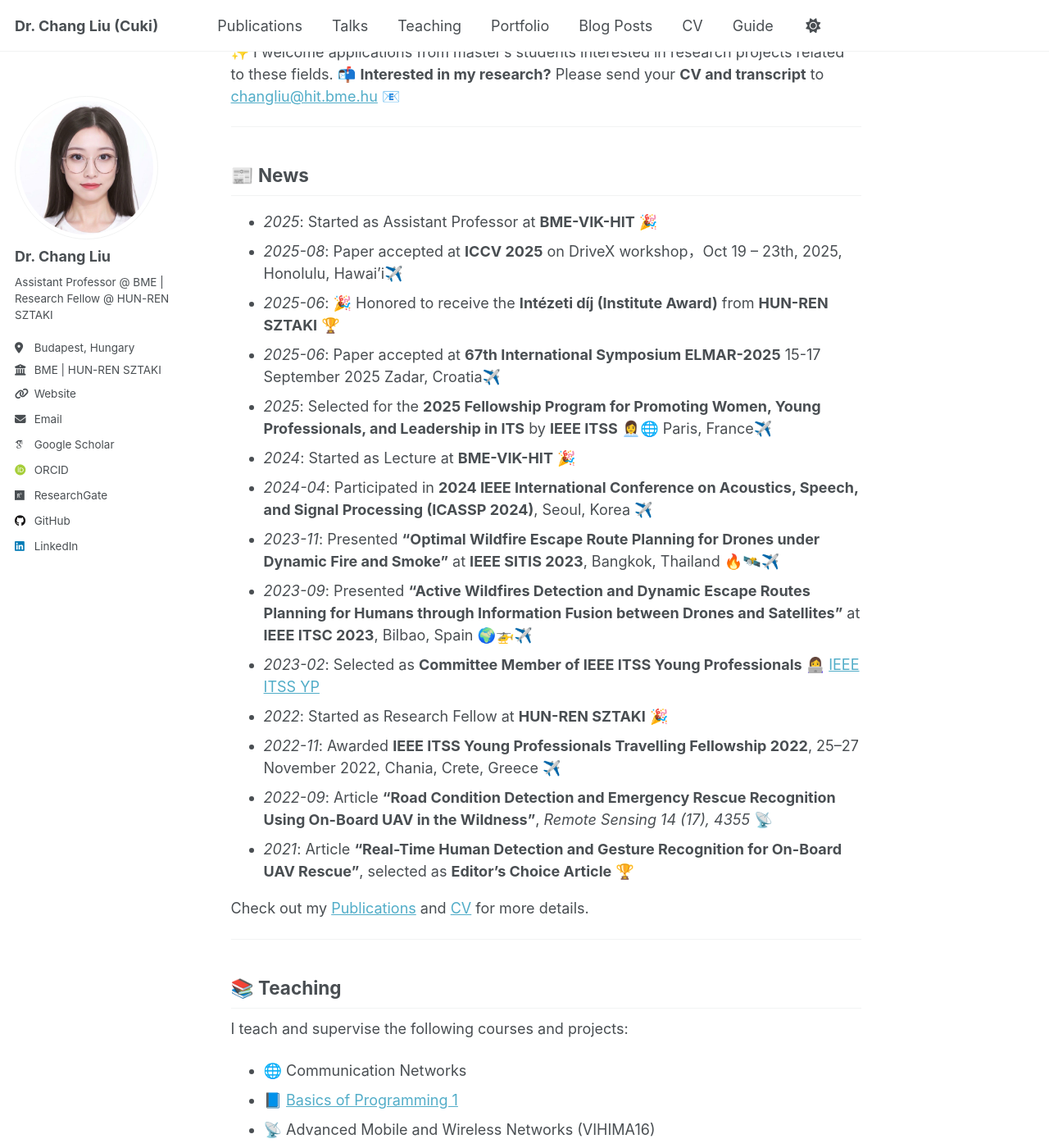
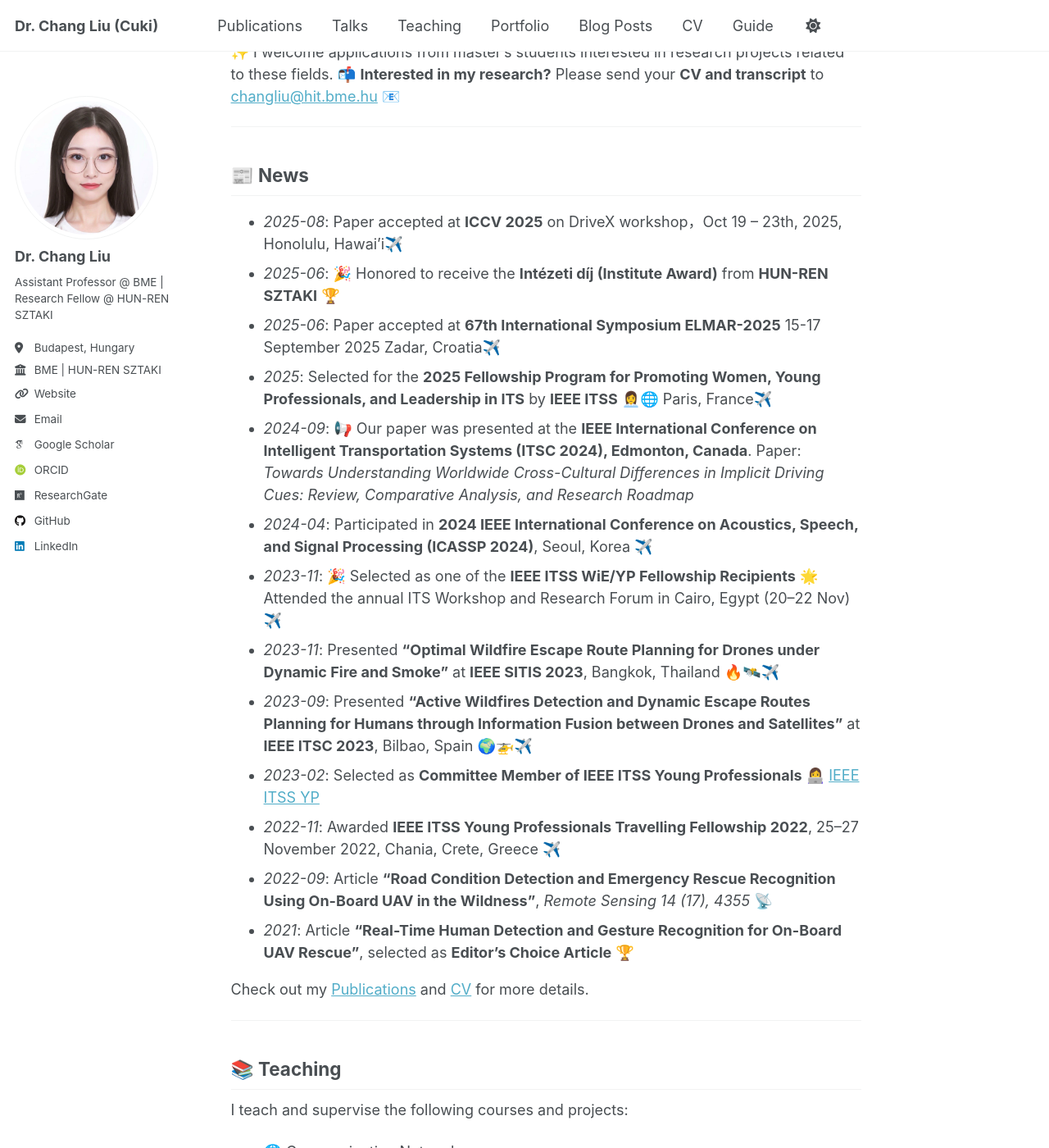
Before and after one commit to ChangLiu-bp/changliu-bp.github.io, a Jekyll site: the page built from _pages/about.md, in a window 1280 px wide and 1400 px high, scrolled down 564 px. Shown: the whole window at 82% size. Built offline with Jekyll 4.4.1, drawn with Linux system fonts in a browser that asks for light colours; some web fonts are replaced; a script that is not in the unit is left out.

Commit message:
Update about.md

```diff
--- a/_pages/about.md
+++ b/_pages/about.md
@@ -26,17 +26,16 @@ redirect_from:
 ---
 
 ## 📰 News
-- *2025*: Started as Assistant Professor at **BME-VIK-HIT** 🎉
 - *2025-08*: Paper accepted at **ICCV 2025** on DriveX workshop，Oct 19 – 23th, 2025, Honolulu, Hawai'i✈️
 - *2025-06*: 🎉 Honored to receive the **Intézeti díj (Institute Award)** from **HUN-REN SZTAKI** 🏆
 - *2025-06*: Paper accepted at **67th International Symposium ELMAR-2025** 15-17 September 2025 Zadar, Croatia✈️
 - *2025*: Selected for the **2025 Fellowship Program for Promoting Women, Young Professionals, and Leadership in ITS** by **IEEE ITSS** 👩‍💼🌐 Paris, France✈️
-- *2024*: Started as Lecture at **BME-VIK-HIT** 🎉
+- *2024-09*: 📢 Our paper was presented at the **IEEE International Conference on Intelligent Transportation Systems (ITSC 2024), Edmonton, Canada**. Paper: *Towards Understanding Worldwide Cross-Cultural Differences in Implicit Driving Cues: Review, Comparative Analysis, and Research Roadmap*
 - *2024-04*: Participated in **2024 IEEE International Conference on Acoustics, Speech, and Signal Processing (ICASSP 2024)**, Seoul, Korea ✈️
+- *2023-11*: 🎉 Selected as one of the **IEEE ITSS WiE/YP Fellowship Recipients** 🌟 Attended the annual ITS Workshop and Research Forum in Cairo, Egypt (20–22 Nov)✈️
 - *2023-11*: Presented **“Optimal Wildfire Escape Route Planning for Drones under Dynamic Fire and Smoke”** at **IEEE SITIS 2023**, Bangkok, Thailand 🔥🛰️✈️
 - *2023-09*: Presented **“Active Wildfires Detection and Dynamic Escape Routes Planning for Humans through Information Fusion between Drones and Satellites”** at **IEEE ITSC 2023**, Bilbao, Spain 🌍🚁✈️
 - *2023-02*: Selected as **Committee Member of IEEE ITSS Young Professionals** 👩‍💻 [IEEE ITSS YP](https://ieee-itss.org/yp/)
-- *2022*: Started as Research Fellow at **HUN-REN SZTAKI** 🎉
 - *2022-11*: Awarded **IEEE ITSS Young Professionals Travelling Fellowship 2022**, 25–27 November 2022, Chania, Crete, Greece ✈️
 - *2022-09*: Article **“Road Condition Detection and Emergency Rescue Recognition Using On-Board UAV in the Wildness”**, *Remote Sensing 14 (17), 4355* 📡
 - *2021*: Article **“Real-Time Human Detection and Gesture Recognition for On-Board UAV Rescue”**, selected as **Editor’s Choice Article** 🏆
```
